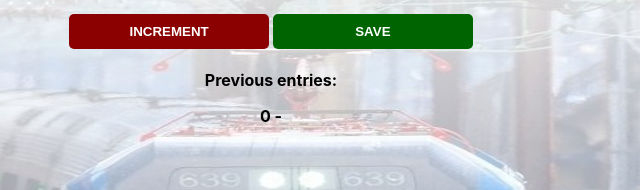
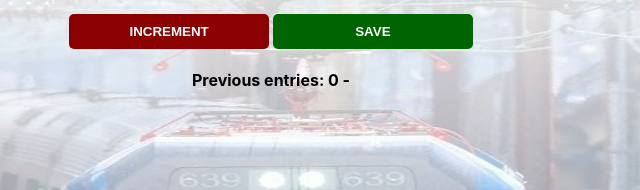
Before and after one commit to sawsanslameh97/SubwayPassengerCounter, a plain HTML site: page index.html in a window 1280 px wide. Both pictures are taken after a click on the button "SAVE". Shown: the part 125-315 px from the top of the page, 369-1009 px from the left. Drawn offline with Linux system fonts and the light colour scheme.

Commit message:
fix save

```diff
--- a/index.html
+++ b/index.html
@@ -9,8 +9,7 @@
     <h2 id="count-el">0</h2>
     <button id="increment-btn" onclick="increment()">INCREMENT</button>
     <button id="save-btn" onclick="save()">SAVE</button>
-    <p>Previous entries: </p>
-    <p id="save-el"> </p>
+    <p id="save-el">Previous entries: </p>
     <script src="index.js">
     </script>
 </body>
--- a/index.js
+++ b/index.js
@@ -9,7 +9,7 @@ function increment() {
 
 function save() {
     let countStr = count + " - "
-    saveEl.textContent = countStr
+    saveEl.textContent += countStr
     countEl.textContent = 0
     count = 0
 }
```
